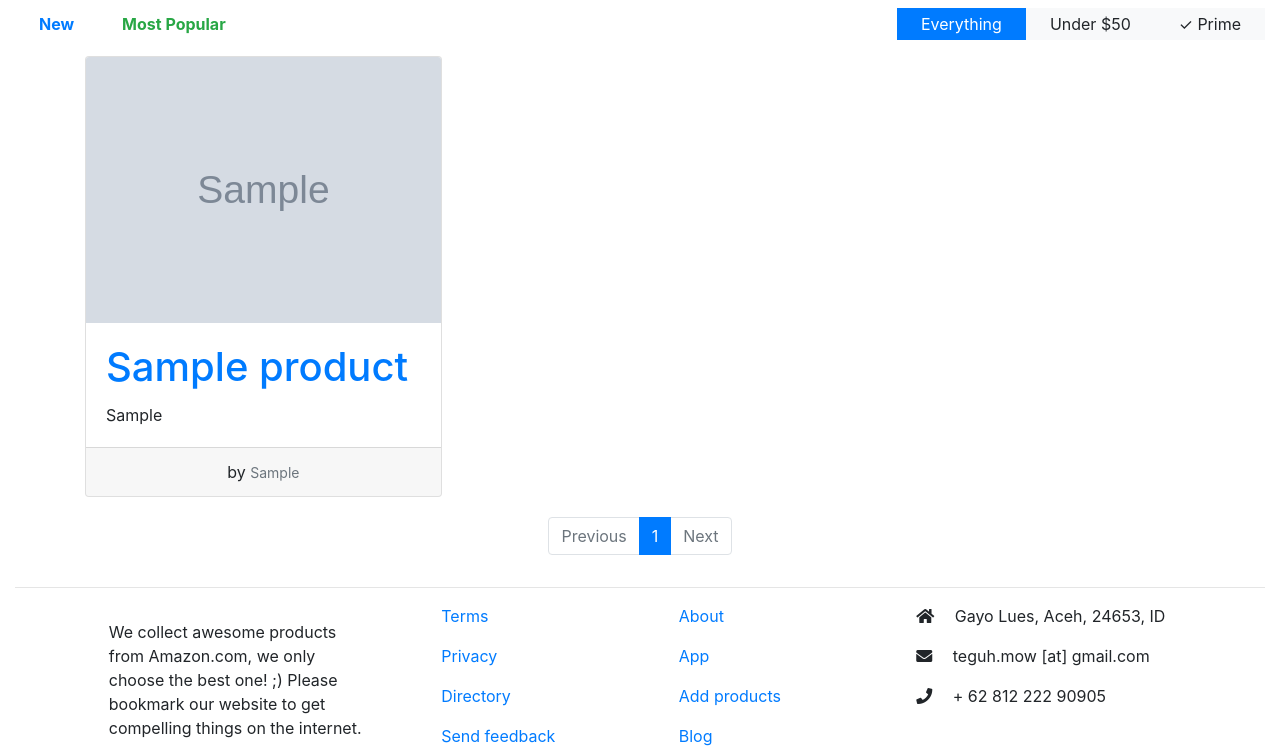
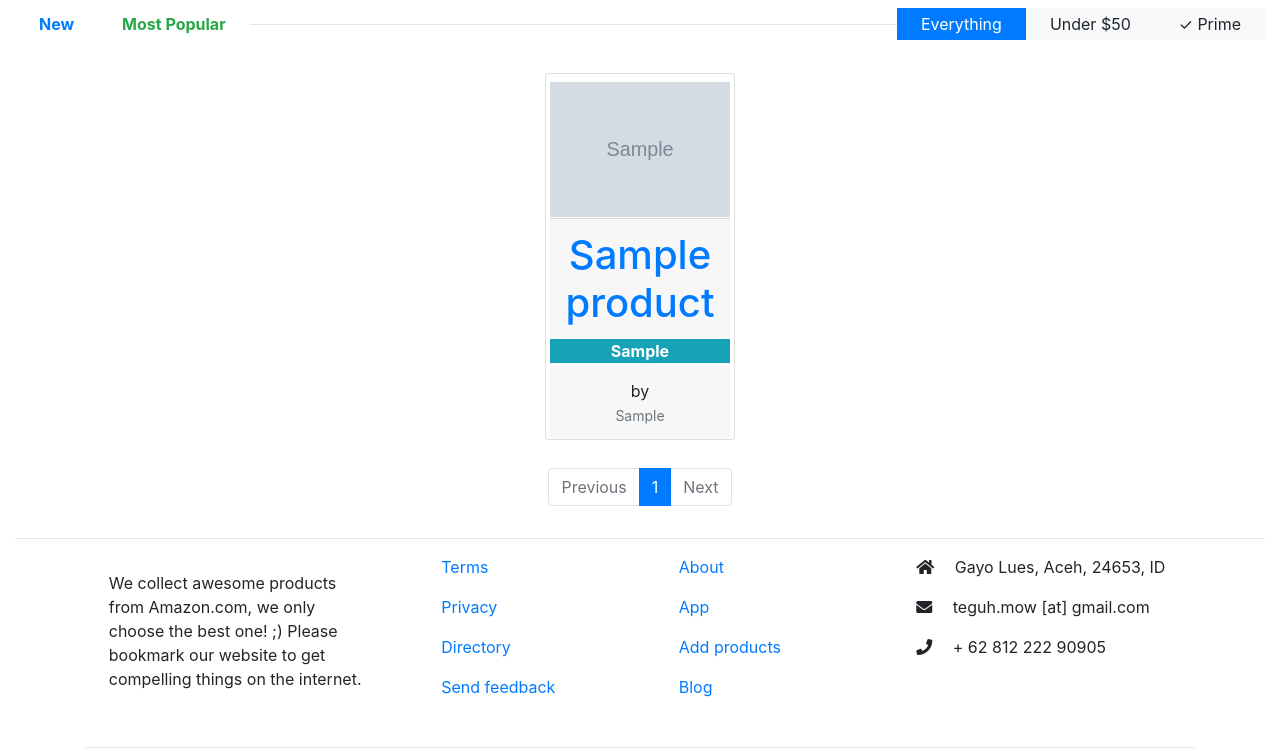
Before and after one commit to mutegdp/diramadan, a Django app: page / in a window 1280 px wide. Shown: the part 58-807 px from the top of the page. Run offline with Django 3.2, Linux system fonts and the light colour scheme; tables that the repository leaves empty hold one stand-in row (values such as "Sample post"); grey boxes marked "Sample" are stand-in pictures; parts of the project's set-up code (start-up, migrations or seed data) failed here and were passed over; some libraries are stand-ins or nearby versions.

Commit message:
product views, product list redesign

```diff
--- a/main/models.py
+++ b/main/models.py
@@ -80,6 +80,7 @@ class Product(models.Model):
     slug = models.SlugField(max_length=255, unique=True)
     in_stock = models.BooleanField(default=True)
     image = models.ImageField(blank=True)
+    product_views = models.IntegerField(default=0)
     date_created = models.DateTimeField(auto_now_add=True)
     date_updated = models.DateTimeField(auto_now=True)
 
--- a/main/templates/base.html
+++ b/main/templates/base.html
@@ -50,7 +50,7 @@
                             href="/tag/add/">Add tag</a>
                     </li>
                 </ul>
-                <form class="form-inline" action="/action_page.php">
+                <form class="form-inline" action="/">
                     <input class="form-control mr-sm-2" type="text" placeholder="Search">
                 </form>
                 <ul class="navbar-nav my-2 my-lg-0">
--- a/main/templates/main/product_list.html
+++ b/main/templates/main/product_list.html
@@ -1,6 +1,6 @@
 {% extends "base.html" %}
 {% block content %}
-<span class="btn-group float-left" role="group" aria-label="Button group with nested dropdown">
+<span class="btn-group float-left bg-white" role="group" aria-label="Button group with nested dropdown">
     <a class="dropdown-item text-primary font-weight-bold" href="#">New</a>
     <a class="dropdown-item text-success font-weight-bold" href="#">Most Popular</a>
 </span>
@@ -9,7 +9,27 @@
     <a class="dropdown-item bg-light" href="#">Under &#36;50</a>
     <a class="dropdown-item bg-light" href="#">&#10003; Prime</a>
 </span>
-<div class="container card-columns mt-5">
+<hr class="mb-5">
+<div class="container text-center">
+    <div class="row mb-4">
+        {% for product in page_obj %}
+        <div class="card col-md-2 mx-auto mb-1 px-1">
+            <a href="{% url 'product' product.slug %}">
+                <img src="{{ product.image }}" alt="{{ product.name|lower }} photo" class="img-fluid mt-2">
+            </a>
+            <div class="card-body px-0 py-0"></div>
+            <div class="card-footer text-center px-0">
+                <h1 class="card-title"><a
+                        href="{% url 'product' product.slug %}">{{ product.name|truncatechars:20 }}</a>
+                </h1>
+                <p class="card-text bg-info text-white font-weight-bold">{{ product.price }}</p>
+                <div class="text-black">by</div> <small class="text-muted">{{ product.seller }}</small>
+            </div>
+        </div>
+        {% endfor %}
+    </div>
+</div>
+<!-- <div class="container card-columns mt-5">
     {% for product in page_obj %}
     <div class="card">
         <a href="{% url 'product' product.slug %}">
@@ -21,12 +41,11 @@
             <p class="card-text">{{ product.price }}</p>
         </div>
         <div class="card-footer text-center">
-            <!-- <small class="text-muted">{{ product.date_created|timesince }} ago</small> -->
             by <small class="text-muted">{{ product.seller }}</small>
         </div>
     </div>
     {% endfor %}
-</div>
+</div> -->
 
 <nav>
     <ul class="pagination justify-content-center mt-2">
--- a/main/templates/main/related.html
+++ b/main/templates/main/related.html
@@ -9,6 +9,7 @@
         </div>
         {% endfor %}
     </div>
+    <hr>
     <div class="row">
         {% for product in random_list %}
         <div class="col-md-3">
--- a/main/views.py
+++ b/main/views.py
@@ -84,7 +84,7 @@ class ContactUsView(FormView):
 class HomepageView(ListView):
     model = models.Product
     template_name = "main/product_list.html"
-    paginate_by = 15
+    paginate_by = 18
 
     def get_queryset(self):
         products = models.Product.objects.all()
@@ -196,7 +196,9 @@ class ProductDetailView(DetailView):
         if slug is None:
             raise Http404
         product = get_object_or_404(models.Product, slug__iexact=slug)
-        self.product = product
+        # product page views
+        product.product_views = product.product_views + 1
+        product.save()
         return product
 
     def get_context_data(self, **kwargs):
@@ -204,14 +206,14 @@ class ProductDetailView(DetailView):
         context = super().get_context_data(**kwargs)
         # Add in a QuerySet of all the books
         context["related_list"] = (
-            models.Product.objects.filter(tags__in=self.product.tags.all())
-            .exclude(slug=self.product.slug)
+            models.Product.objects.filter(tags__in=self.object.tags.all())
+            .exclude(slug=self.object.slug)
             .values("slug", "image", "name")
             .order_by("date_updated")[:3]
         )
         context["random_list"] = (
             models.Product.objects.all()
-            .exclude(slug=self.product.slug)
+            .exclude(slug=self.object.slug)
             .values("slug", "image", "name")
             .order_by("date_updated")[:4]
         )
```
Also changed, not shown: main/templates/main/product_detail.html (+5 -3 lines), main/migrations/0002_product_product_views.py (added), 1 other file.
